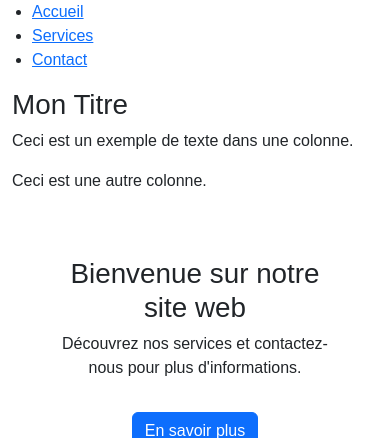
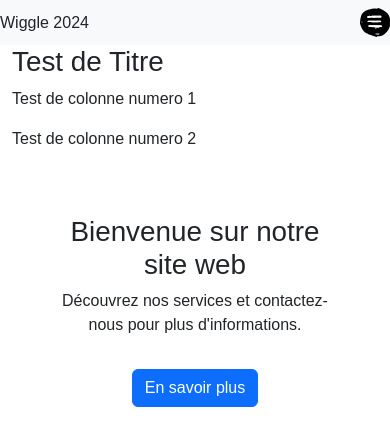
Before and after one commit to adil-hlk/Wiggle, a PHP site: page / in a window 390 px wide. Shown: the top 438 px of the page. Run offline with PHP 8.4, Linux system fonts and the light colour scheme; some libraries are stand-ins or nearby versions.

Commit message:
nav barre pas au point

```diff
--- a/assets/style.css
+++ b/assets/style.css
@@ -4,6 +4,59 @@ body {
     padding: 0;
     font-family: 'Epilogue', sans-serif;
 }
+
+.navbar {
+    display: grid;
+    grid-template-columns: auto 1fr auto;
+    align-items: center;
+    padding: 1rem;
+}
+
+.navbar-logo img {
+    max-height: 50px;
+    width: auto;
+}
+
+.nav-links {
+    display: flex;
+    justify-content: space-around;
+    list-style: none;
+    padding: 0;
+    margin: 0;
+}
+
+.nav-links li {
+    margin: 0 1rem;
+}
+
+.burger-menu img {
+    width: 30px;
+    height: auto;
+}
+
+@media (max-width: 768px) {
+    .burger-menu {
+        display: block;
+        cursor: pointer;
+    }
+
+    .nav-links {
+        display: none;
+        flex-direction: column;
+        width: 100%;
+        text-align: center;
+        padding: 0;
+        background-color: #fff;
+        position: absolute;
+        top: 100%;
+        left: 0;
+    }
+
+    .nav-links.active {
+        display: flex;
+    }
+}
+
 
 @font-face {
     font-family: 'Epilogue';
--- a/index.html
+++ b/index.html
@@ -11,13 +11,25 @@
 <body>
     <!-- Header & nav -->
     <header>
-        <nav>
-            <ul>
-                <li><a href="#accueil">Accueil</a></li>
-                <li><a href="#services">Services</a></li>
-                <li><a href="#contact">Contact</a></li>
+        <nav class="navbar navbar-light navbar-light bg-light">
+            <div class="navbar-logo">Wiggle 2024</div>
+            <ul class="nav-links">
+                <li><a href="#chercher-sitter">Chercher un sitter</a></li>
+                <li><a href="#devenir-sitter">Devenir un sitter</a></li>
+                <li><a href="#connexion">Se connecter/S'inscrire</a></li>
+                <li><a href="#faq-contact">FAQ/Contact</a></li>
             </ul>
+            <div class="burger-menu">
+                <img src="assets/images/menu-plein.svg" alt="Menu-burger">
+            </div>
         </nav>
+
+        <script src="path/to/bootstrap.bundle.min.js"></script>
+        <script>
+            document.getElementById('burgerMenu').addEventListener('click', function() {
+                document.querySelector('.nav-links').classList.toggle('active');
+            });
+        </script>
     </header>
 
     <!-- Section principale de la page -->
@@ -25,11 +37,11 @@
 <div class="container">
     <div class="row">
         <div class="col-md-6">
-            <h1>Mon Titre</h1>
-            <p>Ceci est un exemple de texte dans une colonne.</p>
+            <h1>Test de Titre</h1>
+            <p>Test de colonne numero 1</p>
         </div>
         <div class="col-md-6">
-            <p>Ceci est une autre colonne.</p>
+            <p>Test de colonne numero 2</p>
         </div>
     </div>
 </div>
```
